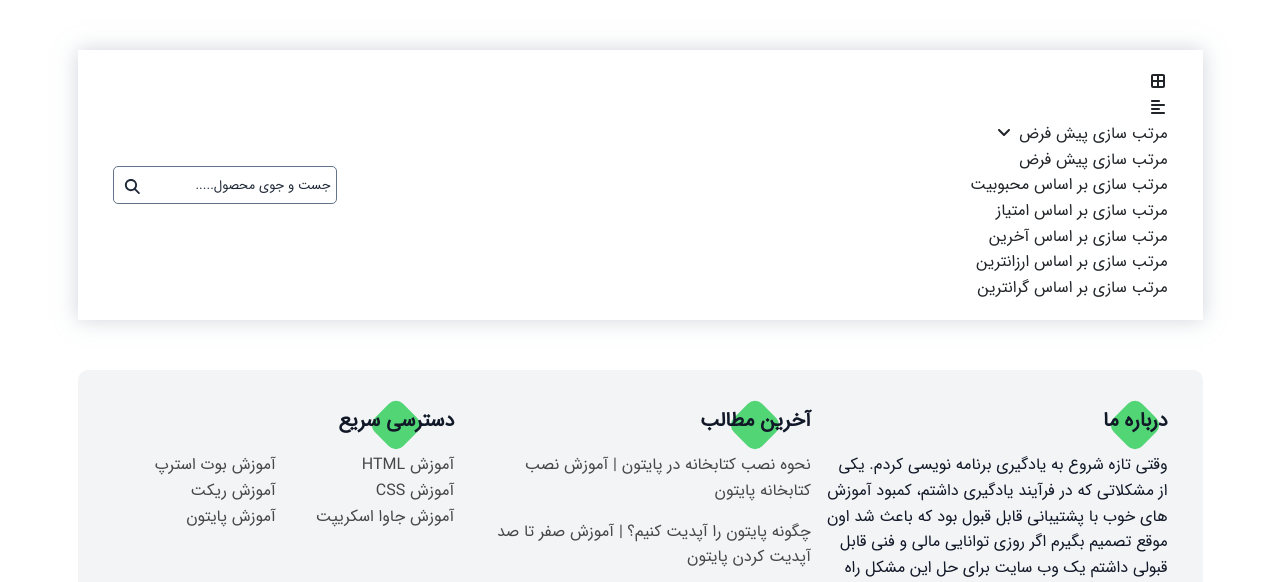
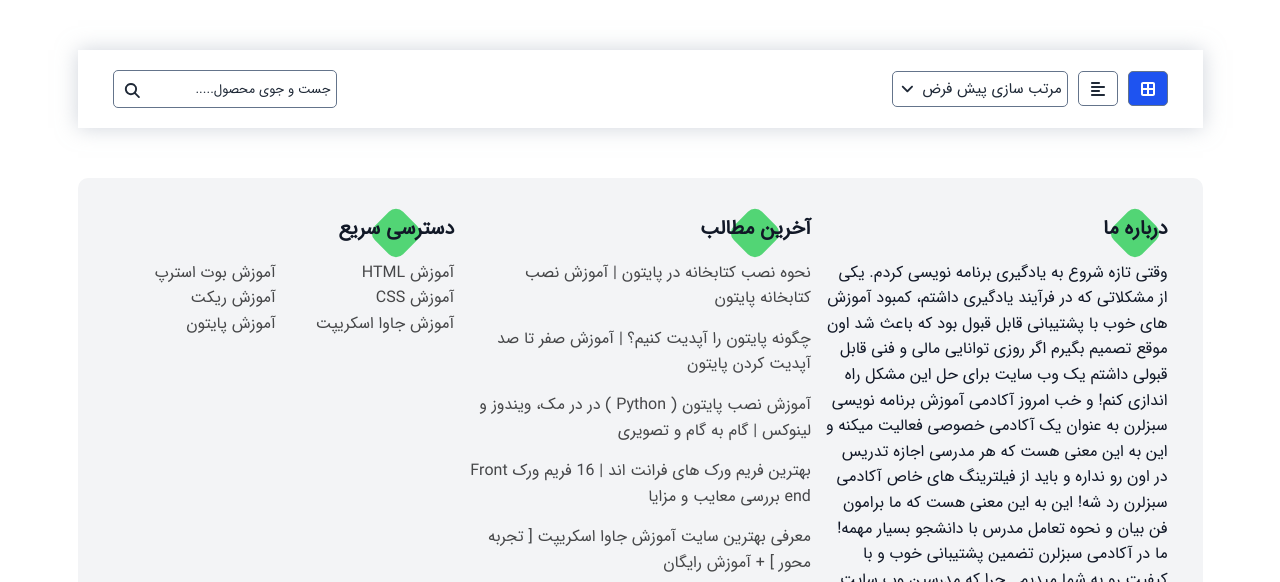
Before and after one commit to Hossein-NP/SabzLearn-Advanced, a plain HTML site: page category.html in a window 1280 px wide. Shown: the part 169-751 px from the top of the page. Drawn offline with Linux system fonts and the light colour scheme.

Commit message:
selection items

```diff
--- a/category.html
+++ b/category.html
@@ -127,7 +127,7 @@
             <div class="courses-top-bar__row-btn courses-top-bar__icon--active">
               <i class="fas fa-border-all courses-top-bar__icon"></i>
             </div>
-            <div class="courses-top__column-btn">
+            <div class="courses-top-bar__row-btn">
               <i class="fas fa-align-left courses-top-bar__icon"></i>
             </div>
             <div class="courses-top-bar__selection">
--- a/css/category.css
+++ b/css/category.css
@@ -19,6 +19,88 @@
   display: flex;
   align-items: center;
   justify-content: space-between;
+}
+
+/* Right  */
+.courses-top-bar__right {
+  display: flex;
+  align-items: center;
+}
+
+.courses-top-bar__row-btn {
+  width: 4rem;
+  height: 3.5rem;
+  border: 1px solid var(--color-gray-500);
+  color: var(--color-gray-800);
+  padding: 0.5rem;
+  border-radius: 0.5rem;
+  display: flex;
+  align-items: center;
+  justify-content: center;
+  cursor: pointer;
+}
+
+.courses-top-bar__row-btn:nth-child(2) {
+  margin: 0 1rem;
+}
+
+.courses-top-bar__icon--active {
+  background-color: var(--links-hover-color);
+  color: var(--white-color);
+}
+
+.courses-top-bar__selection {
+  position: relative;
+}
+.courses-top-bar__selection-title {
+  color: var(--color-gray-800);
+  width: 100%;
+  display: flex;
+  align-items: center;
+  padding: 0.5rem;
+  transition: all 0.5s ease;
+  cursor: pointer;
+  border: 1px solid var(--color-gray-500);
+  border-radius: 0.5rem;
+  font-size: var(--fs-h4);
+}
+
+.courses-top-bar__selection-title:hover {
+  color: var(--white-color);
+  background-color: var(--links-hover-color);
+}
+
+.courses-top-bar__selection-icon {
+  margin-right: 0.5rem;
+}
+
+.courses-top-bar__selection-list {
+  width: 100%;
+  position: absolute;
+  z-index: 999;
+  background-color: var(--white-color);
+  padding: 0.5rem 0.2rem;
+  border-bottom: 2px solid var(--primary-color);
+  border-radius: 0.5rem;
+  opacity: 0;
+  visibility: hidden;
+  transition: all 0.5s ease;
+}
+
+.courses-top-bar__selection:hover .courses-top-bar__selection-list {
+  opacity: 1;
+  visibility: visible;
+}
+
+.courses-top-bar__selection-items {
+  font-size: 1.3rem;
+  cursor: pointer;
+  transition: all 0.5s ease;
+  margin-bottom: 0.5rem;
+}
+
+.courses-top-bar__selection-items:hover {
+  color: var(--links-hover-color);
 }
 
 /* Left  */
```
